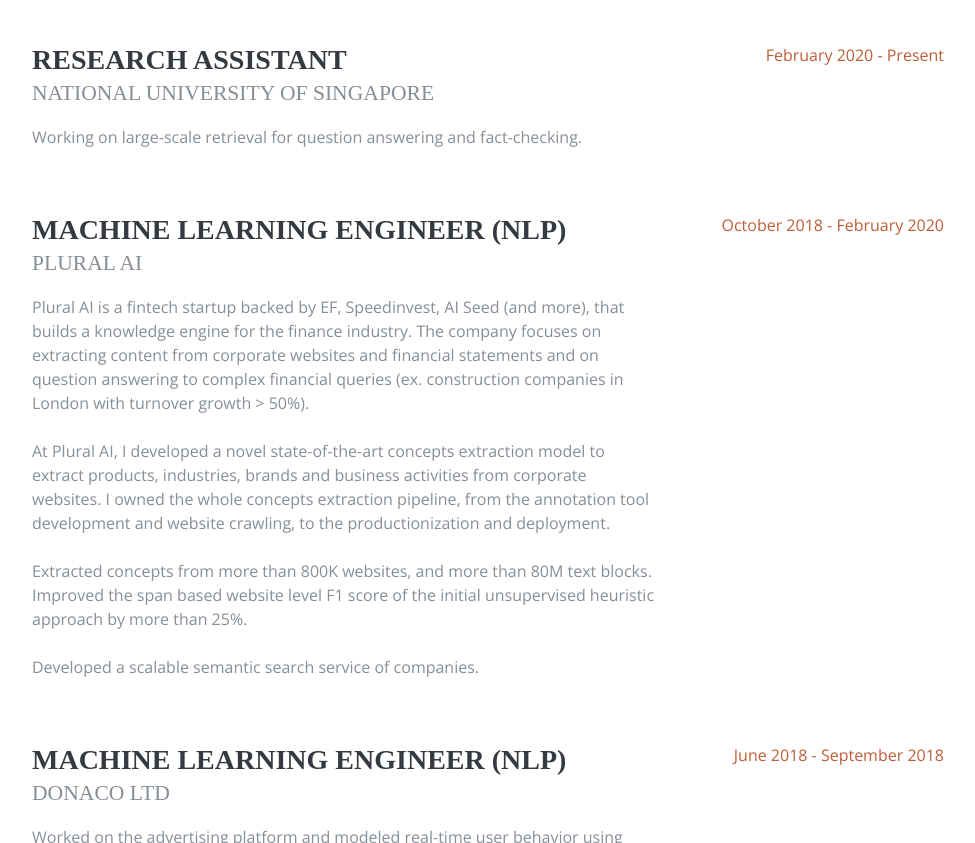
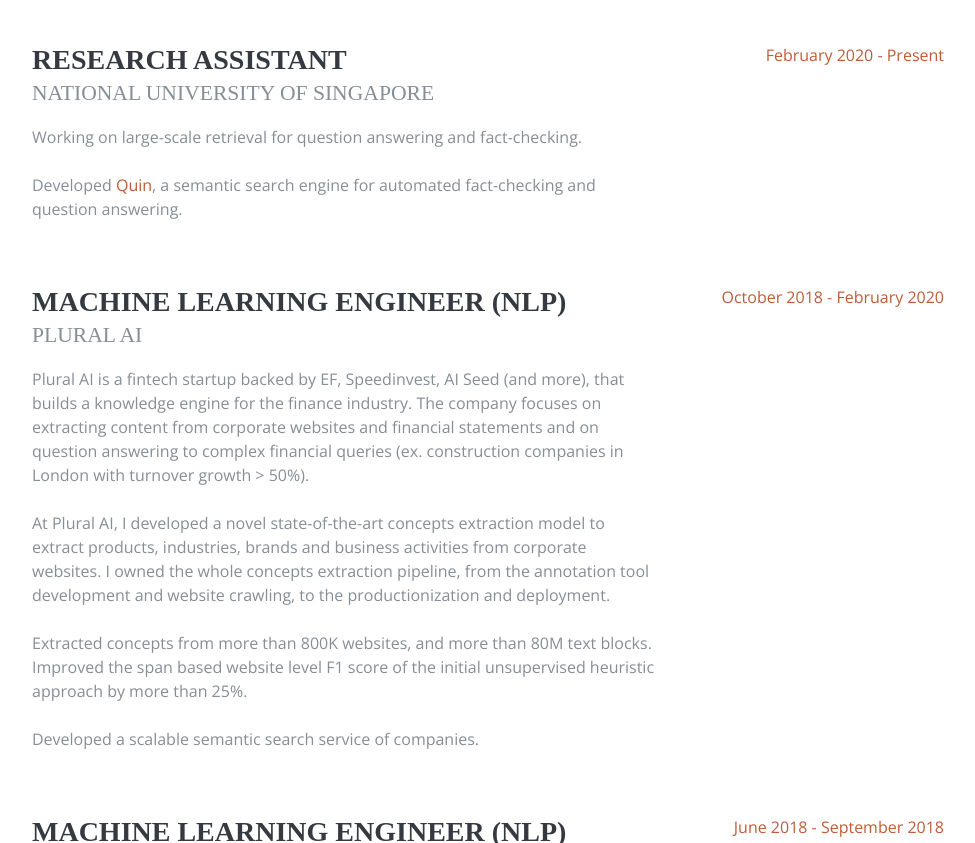
Before and after one commit to algoprog/algoprog.github.io, a plain HTML site: page index.html in a window 1280 px wide. Shown: the part 920-1763 px from the top of the page, without its empty margins (288-1263 px from the left). Drawn offline with nearby package versions, Linux system fonts and the light colour scheme; a web font is replaced by a local one.

Commit message:
Update index.html

```diff
--- a/index.html
+++ b/index.html
@@ -115,7 +115,9 @@
             <div class="resume-content mr-auto">
               <h3 class="mb-0">Research Assistant</h3>
               <div class="subheading mb-3">National University of Singapore</div>
-              <p>Working on large-scale retrieval for question answering and fact-checking.</p>
+              <p>Working on large-scale retrieval for question answering and fact-checking.<br/><br/>
+                Developed <a href="quin.algoprog.com">Quin</a>, a semantic search engine for automated fact-checking and question answering.
+              </p>
             </div>
             <div class="resume-date text-md-right">
               <span class="text-primary">February 2020 - Present</span>
```
